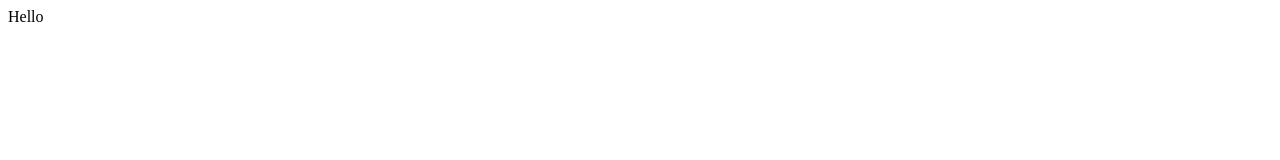
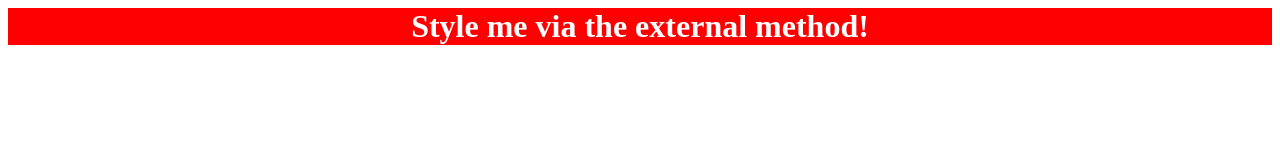
Before and after one commit to TheSilentIce/Odin-Project-Practice, a plain HTML site: page css-methods/index.html in a window 1280 px wide. Drawn offline with Linux system fonts and the light colour scheme.

Commit message:
css-methods/

```diff
--- a/css-methods/index.html
+++ b/css-methods/index.html
@@ -3,9 +3,10 @@
 <head>
     <meta charset="UTF-8">
     <title>CSS-METHODS</title>
+    <link rel="stylesheet" href="style.css"/>
 </head>
 <body>
-    <div>Hello</div>
+    <div>Style me via the external method!</div>
 
 </body>
 </html>
--- a/css-methods/style.css
+++ b/css-methods/style.css
@@ -0,0 +1,7 @@
+div {
+    background-color:red;
+    font-weight: bold;
+    text-align: center;
+    color:white;
+    font-size: 32px;
+}
```
